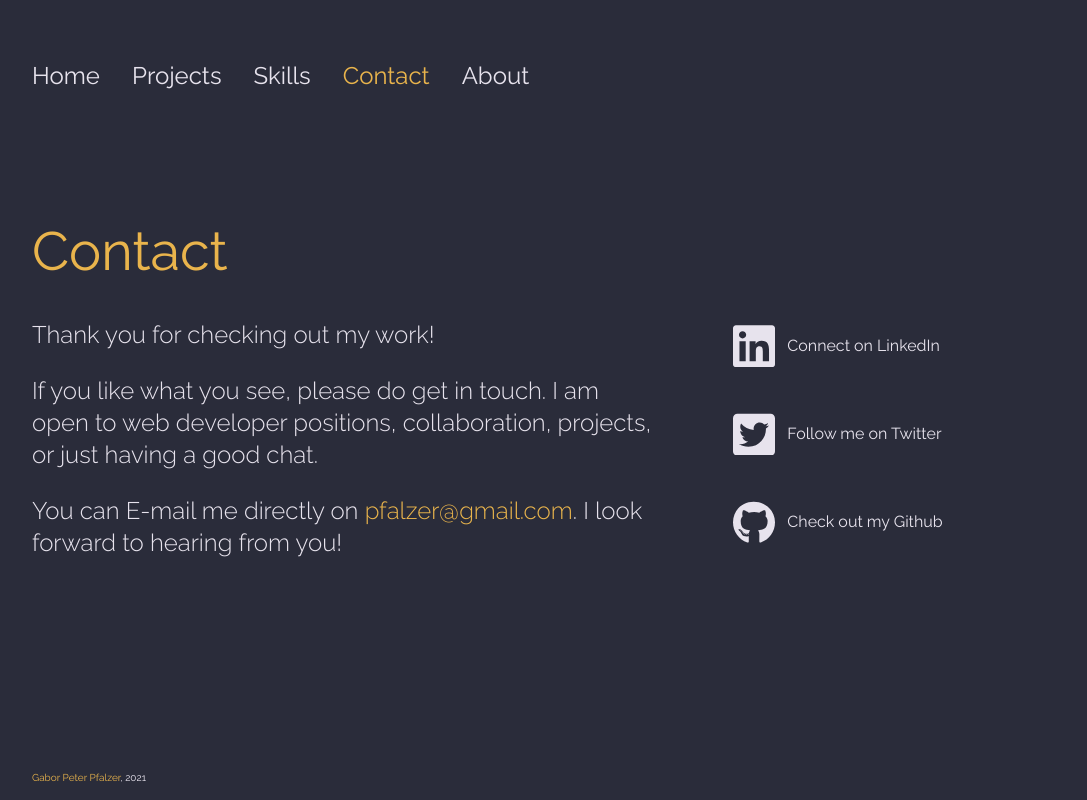
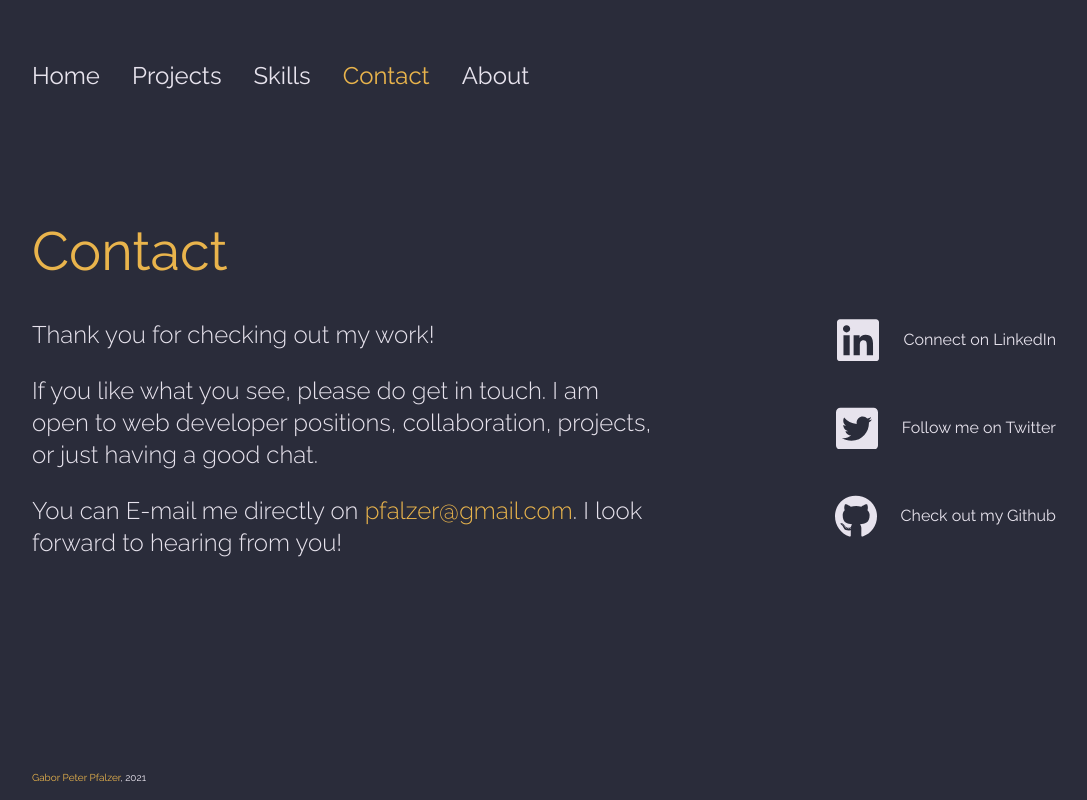
Before and after one commit to pfalzergbr/portfolio, a Next.js app: page /contact in a window 1280 px wide. Shown: the whole page, without its empty margins (96-1183 px from the left). Built offline with nearby package versions, Linux system fonts and the light colour scheme.

Commit message:
finish contact section

```diff
--- a/components/contact/ContactLinks.tsx
+++ b/components/contact/ContactLinks.tsx
@@ -1,21 +1,32 @@
-import SocialIcon from '../landing/SocialIcon';
 import styles from './styles/Contacts.module.scss';
 
 const ContactLinks: React.FC = () => {
   return (
     <div className={styles.contactLinks}>
+      <a className={styles.contactLink} href='https://www.linkedin.com/in/gabor-peter-pfalzer-10552224/'>
         <div className={styles.contactContainer}>
-        <SocialIcon logo='linkedin' url='' />
+          <svg className={styles.socialIcon} focusable={true}>
+            <use href={`/social/sprite.svg#social-linkedin`}></use>
+          </svg>
           <p className={styles.contactText}>Connect on LinkedIn</p>
         </div>
+      </a>
+      <a className={styles.contactLink} href='https://twitter.com/GaborPfalzer'>
         <div className={styles.contactContainer}>
-        <SocialIcon logo='twitter' url='' />
+          <svg className={styles.socialIcon} focusable={true}>
+            <use href={`/social/sprite.svg#social-twitter`}></use>
+          </svg>
           <p className={styles.contactText}>Follow me on Twitter</p>
         </div>
+      </a>
+      <a className={styles.contactLink} href='https://github.com/pfalzergbr'>
         <div className={styles.contactContainer}>
-        <SocialIcon logo='github' url='' />
+          <svg className={styles.socialIcon} focusable={true}>
+            <use href={`/social/sprite.svg#social-github`}></use>
+          </svg>
           <p className={styles.contactText}>Check out my Github</p>
         </div>
+      </a>
     </div>
   );
 };
--- a/components/contact/styles/Contacts.module.scss
+++ b/components/contact/styles/Contacts.module.scss
@@ -50,19 +50,35 @@
   grid-row: repeat(4, min-content);
   grid-row-gap: $space-24;
   grid-row: 3/4;
+  justify-items: start;
+
 
   @include tablet-portrait-up {
     grid-row-gap: 0;
     grid-column: 2/3;
     grid-row: 2/3;
+    justify-items: end;
   }
 
   // grid-row-gap: $space-24;
 }
 
+.contactLink {
+
+
+  &:hover, &:focus {
+    color: $color-orange-medium;
+
+    & svg {
+      fill: $color-orange-medium;
+    }
+  }
+}
+
 .contactContainer {
   display: grid;
   grid-template-columns: repeat(2, max-content);
+  grid-column-gap: $space-24;
   align-items: center;
   height: 4.2rem;
 }
@@ -70,3 +86,14 @@
 .contactText {
   margin: 0;
 }
+
+.socialIcon {
+  height: 4.2rem;
+  width: 4.2rem;
+  fill: $color-off-white;
+  // transition: 0.2s ease-in-out;
+
+  // &:hover, &:focus {
+  //   fill: $color-orange-medium;
+  // }
+}
```
Lines whose indentation alone changed are shown as unchanged.
